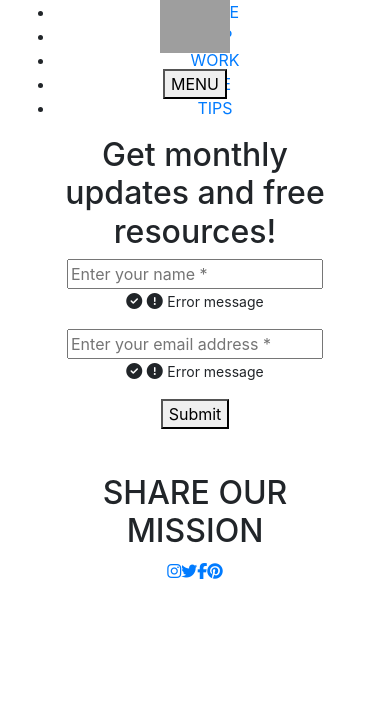
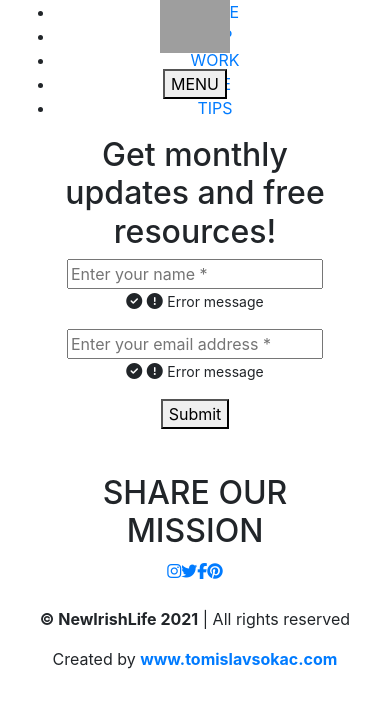
Before and after one commit to tsokac2/newIrishLife.3.0, a Flask app: template templates/base.html in a window 390 px wide. Shown: the top 708 px of the page. Run offline with Flask 2, Linux system fonts and the light colour scheme; the template is opened without the code that fills it, so the values that code supplies are empty; some libraries are stand-ins or nearby versions; grey boxes are pictures that could not be loaded.

Commit message:
Add copyright headings in the footer element

```diff
--- a/templates/base.html
+++ b/templates/base.html
@@ -221,9 +221,17 @@
                 </div>
             </div>
         </div>
-
-
-
+        <div class="col-12">
+            <div class="row justify-content-center ">
+                <div class="col-12 col-sm-6 text-center copy-ts">
+                    <p><strong>&#169; NewIrishLife 2021</strong> | All rights reserved</p>
+                </div>
+                <div class="col-12 col-sm-6 text-center copy-ts">
+                    <p>Created by <a href="http://www.tomislavsokac.com/home"
+                            target="_blank"><strong>www.tomislavsokac.com</strong></a></p>
+                </div>
+            </div>
+        </div>
     </div>
 </footer>
 </body>
```
